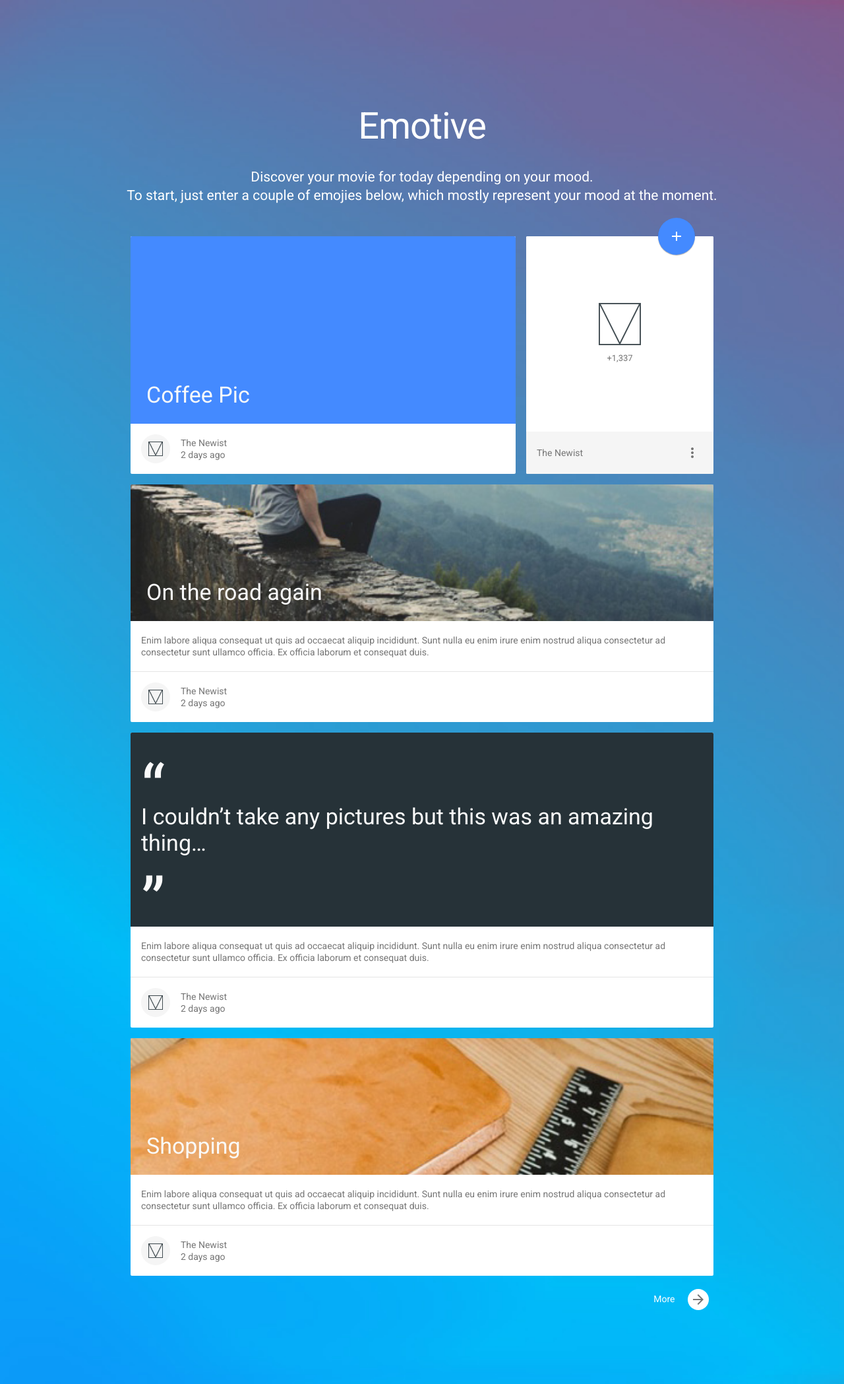
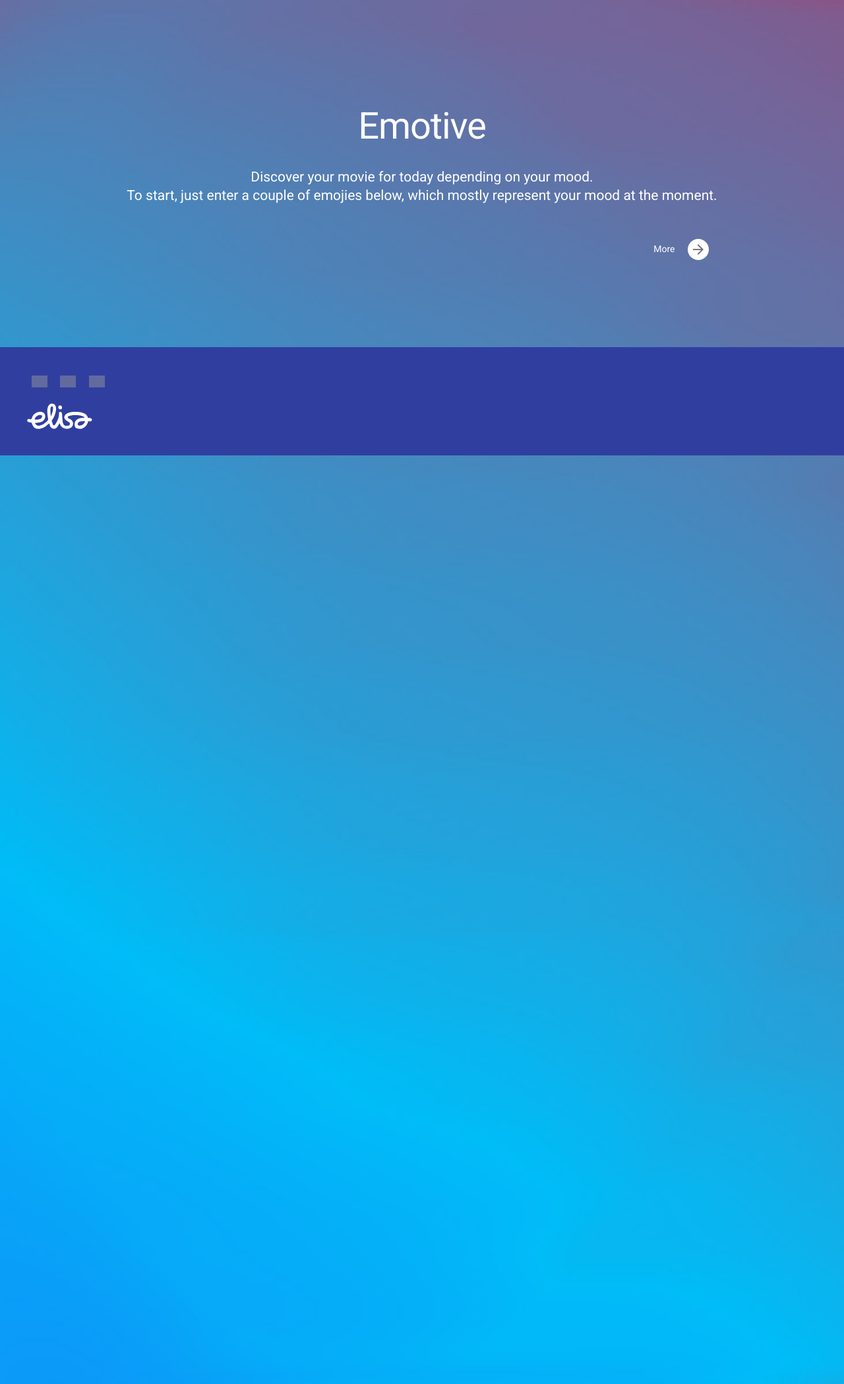
Before and after one commit to dshaklein/junction_2017, a Flask app: template server/templates/index.html in a window 1280 px wide. Shown: the whole page at 66% size. Run offline with Flask 2, Linux system fonts and the light colour scheme; the template is opened without the code that fills it, so the values that code supplies are empty; grey boxes are pictures that could not be loaded.

Commit message:
small changes in main page

```diff
--- a/server/server.py
+++ b/server/server.py
@@ -6,7 +6,7 @@
 
 @app.route('/')
 def hello_world():
-    return render_template('movies.html')
+    return render_template('index.html')
 
 
 if __name__ == '__main__':
--- a/server/templates/index.html
+++ b/server/templates/index.html
@@ -38,90 +38,9 @@
     <main class="mdl-layout__content">
         <h1 class="header">Emotive</h1>
         <div class="header description">Discover your movie for today depending on your mood.<br>
-        To start, just enter a couple of emojies below, which mostly represent your mood at the moment.</div>
-        <div class="content mdl-grid">
-            <div class="mdl-card coffee-pic mdl-cell mdl-cell--8-col">
-                <div class="mdl-card__media mdl-color-text--grey-50">
-                    <h3><a href="movie.html">Coffee Pic</a></h3>
-                </div>
-                <div class="mdl-card__supporting-text meta mdl-color-text--grey-600">
-                    <div class="minilogo"></div>
-                    <div>
-                        <strong>The Newist</strong>
-                        <span>2 days ago</span>
-                    </div>
-                </div>
-            </div>
-            <div class="mdl-card something-else mdl-cell mdl-cell--8-col mdl-cell--4-col-desktop">
-                <button class="mdl-button mdl-js-ripple-effect mdl-js-button mdl-button--fab mdl-color--accent">
-                    <i class="material-icons mdl-color-text--white" role="presentation">add</i>
-                    <span class="visuallyhidden">add</span>
-                </button>
-                <div class="mdl-card__media mdl-color--white mdl-color-text--grey-600">
-                    <img src="static/images/logo.png">
-                    +1,337
-                </div>
-                <div class="mdl-card__supporting-text meta meta--fill mdl-color-text--grey-600">
-                    <div>
-                        <strong>The Newist</strong>
-                    </div>
-                    <ul class="mdl-menu mdl-js-menu mdl-menu--bottom-right mdl-js-ripple-effect" for="menubtn">
-                        <li class="mdl-menu__item">About</li>
-                        <li class="mdl-menu__item">Message</li>
-                        <li class="mdl-menu__item">Favorite</li>
-                        <li class="mdl-menu__item">Search</li>
-                    </ul>
-                    <button id="menubtn" class="mdl-button mdl-js-button mdl-js-ripple-effect mdl-button--icon">
-                        <i class="material-icons" role="presentation">more_vert</i>
-                        <span class="visuallyhidden">show menu</span>
-                    </button>
-                </div>
-            </div>
-            <div class="mdl-card on-the-road-again mdl-cell mdl-cell--12-col">
-                <div class="mdl-card__media mdl-color-text--grey-50">
-                    <h3><a href="movie.html">On the road again</a></h3>
-                </div>
-                <div class="mdl-color-text--grey-600 mdl-card__supporting-text">
-                    Enim labore aliqua consequat ut quis ad occaecat aliquip incididunt. Sunt nulla eu enim irure enim nostrud aliqua consectetur ad consectetur sunt ullamco officia. Ex officia laborum et consequat duis.
-                </div>
-                <div class="mdl-card__supporting-text meta mdl-color-text--grey-600">
-                    <div class="minilogo"></div>
-                    <div>
-                        <strong>The Newist</strong>
-                        <span>2 days ago</span>
-                    </div>
-                </div>
-            </div>
-            <div class="mdl-card amazing mdl-cell mdl-cell--12-col">
-                <div class="mdl-card__title mdl-color-text--grey-50">
-                    <h3 class="quote"><a href="movie.html">I couldn’t take any pictures but this was an amazing thing…</a></h3>
-                </div>
-                <div class="mdl-card__supporting-text mdl-color-text--grey-600">
-                    Enim labore aliqua consequat ut quis ad occaecat aliquip incididunt. Sunt nulla eu enim irure enim nostrud aliqua consectetur ad consectetur sunt ullamco officia. Ex officia laborum et consequat duis.
-                </div>
-                <div class="mdl-card__supporting-text meta mdl-color-text--grey-600">
-                    <div class="minilogo"></div>
-                    <div>
-                        <strong>The Newist</strong>
-                        <span>2 days ago</span>
-                    </div>
-                </div>
-            </div>
-            <div class="mdl-card shopping mdl-cell mdl-cell--12-col">
-                <div class="mdl-card__media mdl-color-text--grey-50">
-                    <h3><a href="movie.html">Shopping</a></h3>
-                </div>
-                <div class="mdl-card__supporting-text mdl-color-text--grey-600">
-                    Enim labore aliqua consequat ut quis ad occaecat aliquip incididunt. Sunt nulla eu enim irure enim nostrud aliqua consectetur ad consectetur sunt ullamco officia. Ex officia laborum et consequat duis.
-                </div>
-                <div class="mdl-card__supporting-text meta mdl-color-text--grey-600">
-                    <div class="minilogo"></div>
-                    <div>
-                        <strong>The Newist</strong>
-                        <span>2 days ago</span>
-                    </div>
-                </div>
-            </div>
+            To start, just enter a couple of emojies below, which mostly represent your mood at the moment.</div>
+        <div class="content mdl-grid emoji-grid">
+
             <nav class="demo-nav mdl-cell mdl-cell--12-col">
                 <div class="section-spacer"></div>
                 <a href="movie.html" class="demo-nav__button" title="show more">
@@ -154,15 +73,6 @@
             </svg>
         </div>
     </div>
-    <!--<div class="mdl-mega-footer__bottom-section">-->
-        <!--<div class="mdl-logo">-->
-            <!--More Information-->
-        <!--</div>-->
-        <!--<ul class="mdl-mega-footer__link-list">-->
-            <!--<li><a href="#">Help</a></li>-->
-            <!--<li><a href="#">Privacy and Terms</a></li>-->
-        <!--</ul>-->
-    <!--</div>-->
 </footer>
 </main>
 <div class="mdl-layout__obfuscator"></div>
```
